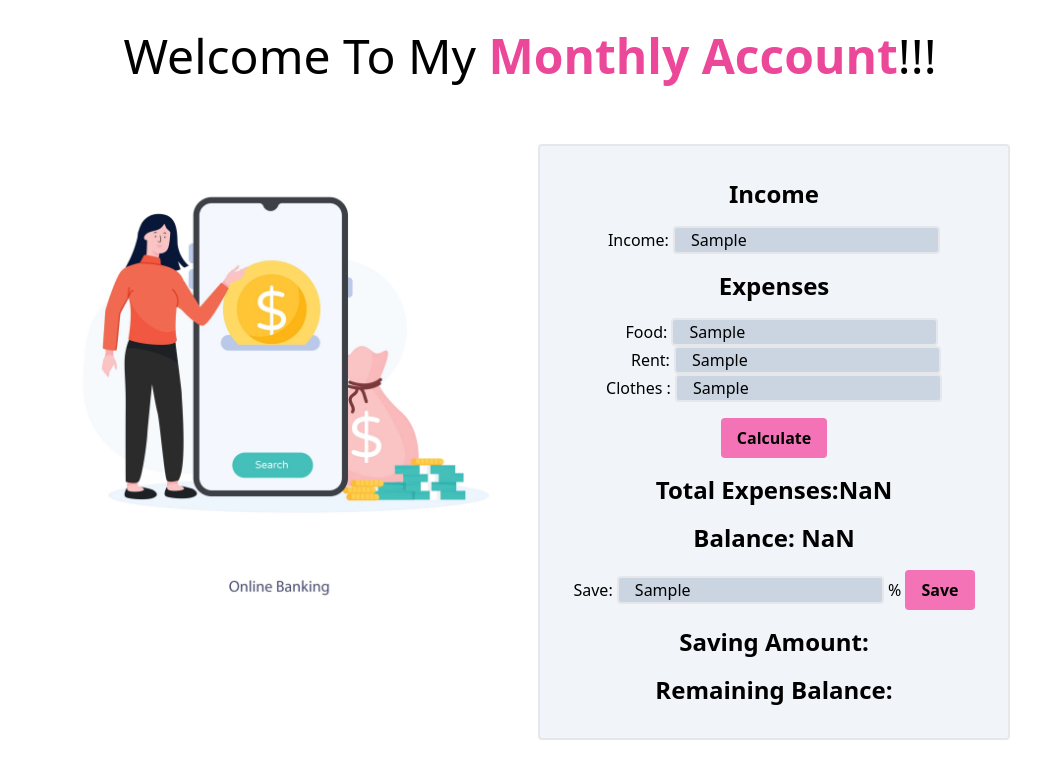
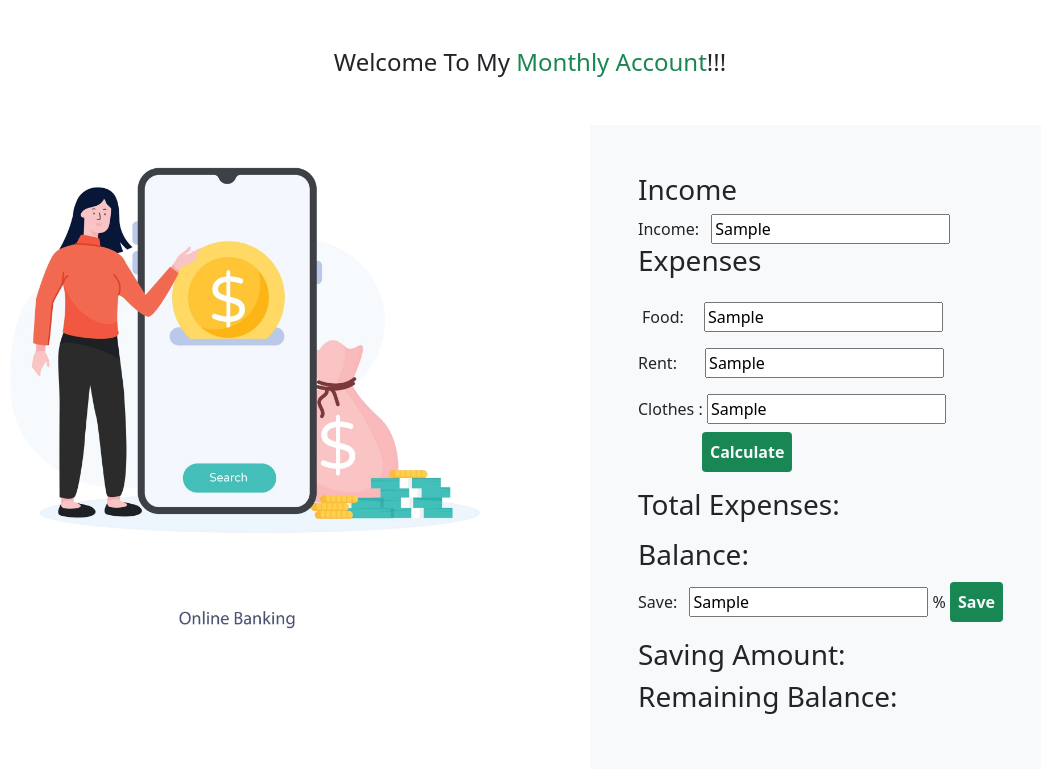
Before and after one commit to WahidaAkhter/my-monthly-account, a plain HTML site: page index.html in a window 1280 px wide. Both pictures are taken after typing "Sample", "Sample", "Sample", "Sample", "Sample" into the empty fields and a click on the button "Calculate". Shown: the whole page, without its empty margins (110-1151 px from the left). Drawn offline with nearby package versions, Linux system fonts and the light colour scheme.

Commit message:
error part added

```diff
--- a/css/style.css
+++ /dev/null
@@ -1,3 +0,0 @@
-.error{
-    display: none;
-}
--- a/index.html
+++ b/index.html
@@ -7,56 +7,52 @@
     <meta name="viewport" content="width=device-width, initial-scale=1.0">
     <title>monthly account</title>
 
-    <!-- css file -->
-    <link rel="stylesheet" href="css/style.css">
-
     <!-- tailwind css CDN -->
-    <script src="https://cdn.tailwindcss.com"></script>
+    <link href="https://cdn.jsdelivr.net/npm/bootstrap@5.0.2/dist/css/bootstrap.min.css" rel="stylesheet"
+        integrity="sha384-EVSTQN3/azprG1Anm3QDgpJLIm9Nao0Yz1ztcQTwFspd3yD65VohhpuuCOmLASjC" crossorigin="anonymous">
 </head>
 
 <body>
     <header class="heading-part">
-        <h1 class="text-5xl	text-center	mt-8">Welcome To My
-            <span class="text-pink-500 font-semibold">Monthly
+        <h4 class="	text-center mt-5 mb-5">Welcome To My
+            <span class="text-success">Monthly
                 Account</span>!!!
-        </h1>
+        </h4>
     </header>
+
+
     <main>
-        <section>
-            <div class=" grid grid-cols-2 gap-4 w-3/4 mx-auto ">
-                <div class="pt-20 ">
-                    <img src="taka.jpg" alt="">
+        <section class="container ">
+            <div class="row">
+                <div class="col-lg-6 col-md-12 col-sm-12 ">
+                    <img class="img-fluid" src="taka.jpg" alt="">
                 </div>
 
-                <div class="pt-16">
-                    <div class="text-center bg-slate-100 border-2 rounded pb-8">
+                <div class="col-lg-6 col-md-12 col-sm-12">
+                    <div class="ms-5 ps-5 bg-light pb-5">
 
                         <!-- income -->
 
-                        <h3 class="font-semibold mb-4 mt-8 text-2xl	">Income</h3>
+                        <h3 class="pt-5">Income</h3>
                         <label for="Income">Income: </label>
-                        <input class="border-2	border-inherit	rounded px-4 bg-slate-300" id="income-input" type="text"
-                            placeholder="enter your income">
+                        <input class="ms-2" id="income-input" type="text" placeholder="enter your income">
 
                         <!-- expenses -->
 
-                        <h3 class="font-semibold mb-4 mt-4 text-2xl	">Expenses</h3>
-                        <label for="Food" class="pl-4"> Food: </label>
-                        <input id="food-input" class="border-2	border-inherit	rounded px-4 bg-slate-300" type="text"
-                            placeholder="enter your amount"> <br>
+                        <h3 class="">Expenses</h3>
+                        <label for="Food" class="ms-1"> Food: </label>
+                        <input id="food-input" class="ms-3 mt-3 " type="text" placeholder="enter your amount"> <br>
 
-                        <label for="Rent" class="pl-6">Rent: </label>
-                        <input id="rent-input" class="border-2	border-inherit	rounded px-4 bg-slate-300" type="text"
-                            placeholder="enter your amount"> <br>
+                        <label for="Rent" class="">Rent: </label>
+                        <input id="rent-input" class="ms-4 mt-3" type="text" placeholder="enter your amount"> <br>
 
                         <label for="Clothes">Clothes : </label>
-                        <input id="clothes-input" class="border-2	border-inherit	rounded px-4 bg-slate-300" type="text"
-                            placeholder="enter your amount"><br>
+                        <input id="clothes-input" class="mt-3" type="text" placeholder="enter your amount"><br>
 
                         <!-- calculate button -->
 
-                        <div class="pb-4">
-                            <button class="font-bold mt-4 bg-pink-400 px-4 py-2 rounded"
+                        <div class="ms-3">
+                            <button class="mt-2 ms-5 rounded bg-success text-light border-0 p-2 fw-bold"
                                 onclick="calculate()">Calculate</button>
 
                         </div>
@@ -64,36 +60,40 @@
                         <!-- after Calculated section -->
 
                         <div>
-                            <h3 class="font-semibold text-2xl pb-4">Total Expenses:<span id="total-expense"></span>
+                            <h3 class="mt-3">Total Expenses:<span id="total-expense"></span>
                             </h3>
 
 
-                            <h3 class="font-semibold text-2xl">Balance: <span id="balance"></span></h3>
+                            <h3 class="mt-3">Balance: <span id="balance"></span></h3>
                         </div>
 
                         <!-- saving section -->
 
                         <div>
                             <label for="Save">Save: </label>
-                            <input id="save-input" class="border-2	border-inherit	rounded px-4 bg-slate-300" type="text"
-                                placeholder="enter your amount">
+                            <input id="save-input" class="ms-2 mt-2" type="text" placeholder="enter your saving amount">
                             <label for="percentage">%</label>
-                            <button onclick="save()" class="font-bold mt-4 bg-pink-400 px-4 py-2 rounded">Save</button>
+                            <button onclick="save()"
+                                class="rounded bg-success text-light border-0 p-2 fw-bold">Save</button>
                         </div>
 
                         <!-- after remaining balance calculation  -->
 
-                        <div class="mt-4">
-                            <h3 class="font-semibold text-2xl pb-4">Saving Amount: <span id="saving-output"></span></h3>
-                            <h3 class="font-semibold text-2xl">Remaining Balance: <span id="remaining-input"></span>
+                        <div class="mt-3">
+                            <h3 class="">Saving Amount: <span id="saving-output"></span></h3>
+                            <h3 class="">Remaining Balance: <span id="remaining-input"></span>
                             </h3>
                         </div>
 
                     </div>
                 </div>
+
             </div>
         </section>
     </main>
+    <script src="https://cdn.jsdelivr.net/npm/bootstrap@5.0.2/dist/js/bootstrap.bundle.min.js"
+        integrity="sha384-MrcW6ZMFYlzcLA8Nl+NtUVF0sA7MsXsP1UyJoMp4YLEuNSfAP+JcXn/tWtIaxVXM"
+        crossorigin="anonymous"></script>
     <script src="js/script.js"></script>
 
 </body>
--- a/js/script.js
+++ b/js/script.js
@@ -77,6 +77,50 @@ function varifyError() {
         document.getElementById("saving-output").innerText = "";
         document.getElementById("remaining-input").innerText = "";
     }
+
+    // error handling part 4
+
+    if (isNaN(foodValue)) {
+
+        alert("enter a valid number sir");
+        document.getElementById("balance").innerText = "";
+        document.getElementById("total-expense").innerText = "";
+        document.getElementById("saving-output").innerText = "";
+        document.getElementById("remaining-input").innerText = "";
+    }
+    if (isNaN(incomeValue)) {
+
+        alert("enter a valid number sir");
+        document.getElementById("balance").innerText = "";
+        document.getElementById("total-expense").innerText = "";
+        document.getElementById("saving-output").innerText = "";
+        document.getElementById("remaining-input").innerText = "";
+    }
+    if (isNaN(rentValue)) {
+
+        alert("enter a valid number sir");
+        document.getElementById("balance").innerText = "";
+        document.getElementById("total-expense").innerText = "";
+        document.getElementById("saving-output").innerText = "";
+        document.getElementById("remaining-input").innerText = "";
+    }
+    if (isNaN(clothesValue)) {
+
+        alert("enter a valid number sir");
+        document.getElementById("balance").innerText = "";
+        document.getElementById("total-expense").innerText = "";
+        document.getElementById("saving-output").innerText = "";
+        document.getElementById("remaining-input").innerText = "";
+    }
+    if (isNaN(savingValue)) {
+
+        alert("enter a valid number sir");
+        document.getElementById("balance").innerText = "";
+        document.getElementById("total-expense").innerText = "";
+        document.getElementById("saving-output").innerText = "";
+        document.getElementById("remaining-input").innerText = "";
+    }
+
 }
 
 function calculate() {
```
